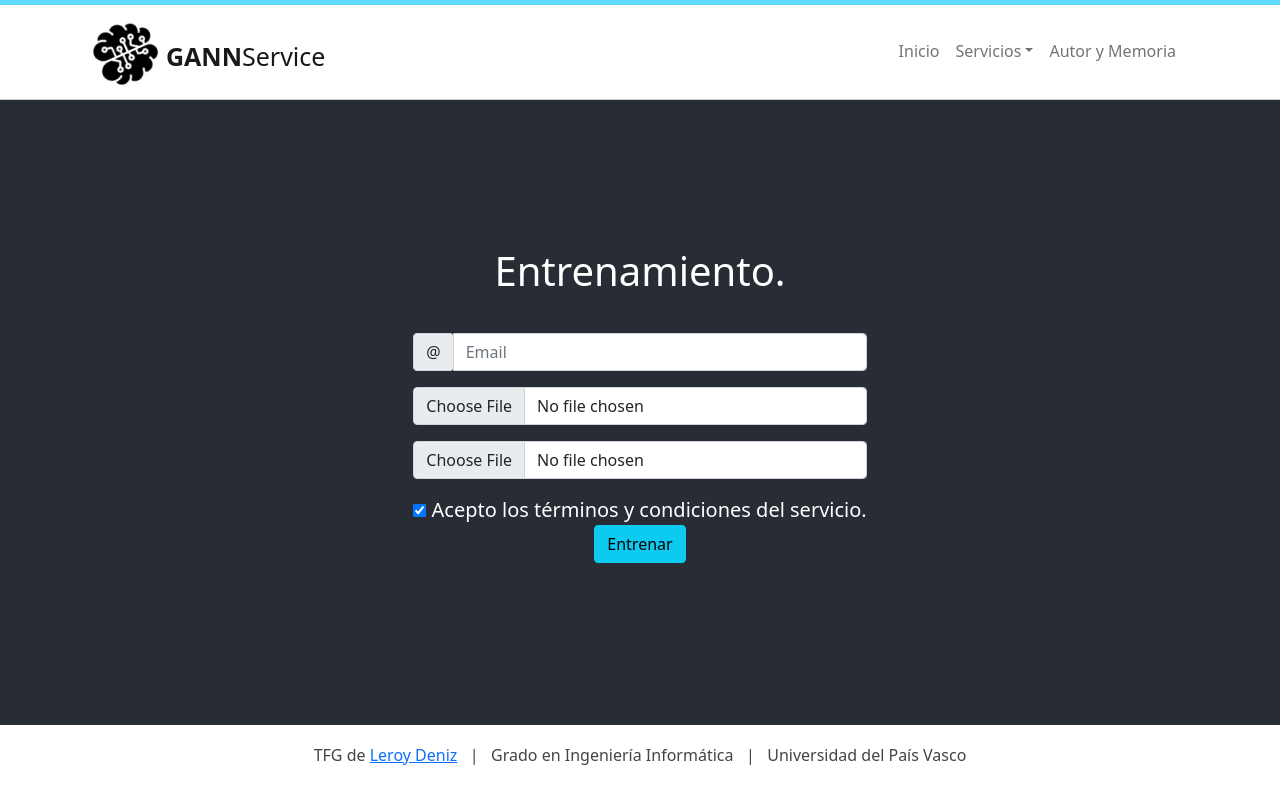
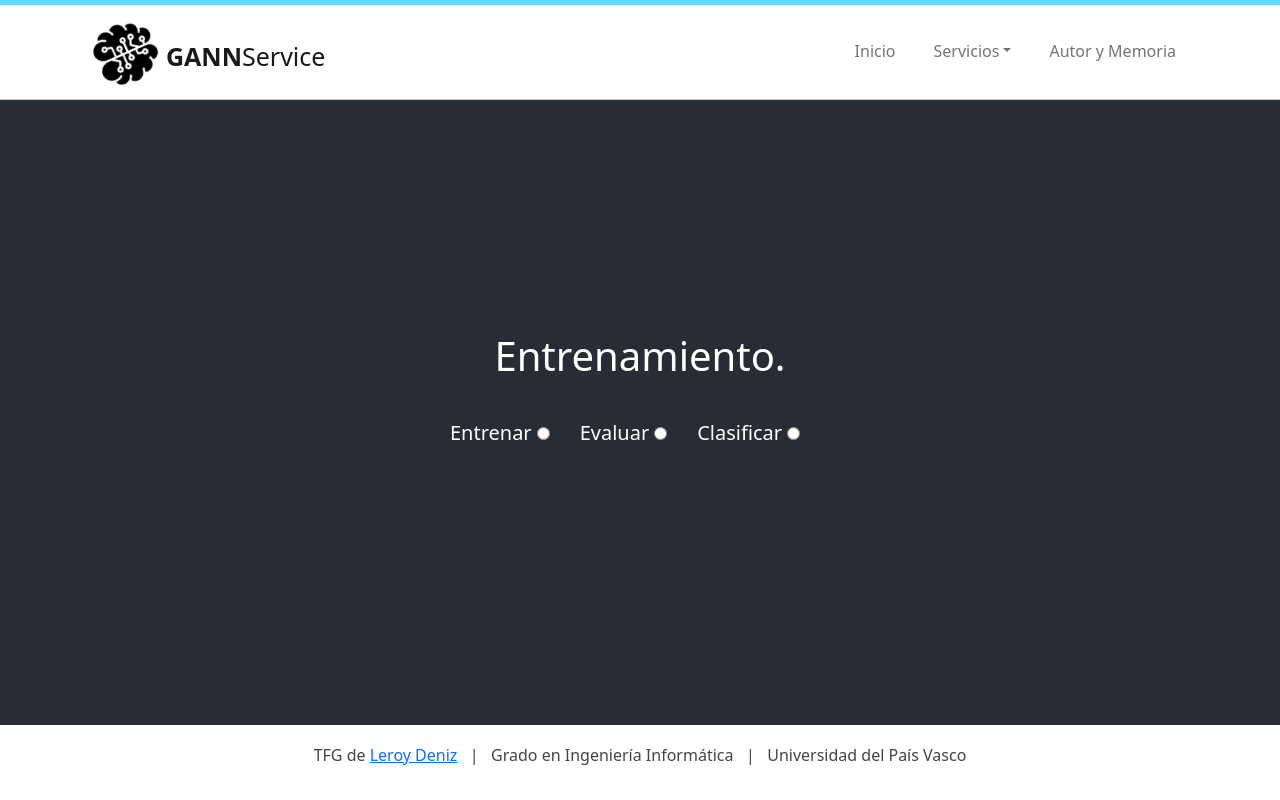
Before and after one commit to leroydeniz/GANN, a React (Create React App) app: page /entrenamiento in a window 1280 px wide. Built offline with nearby package versions, Linux system fonts and the light colour scheme.

Commit message:
Se agregan todos los casos de uso relativos a la vinculación con la API.

```diff
--- a/src/assets/css/App.css
+++ b/src/assets/css/App.css
@@ -68,6 +68,10 @@
 
 .ms-auto {
   background-color: white;
+}
+
+a.nav-link {
+  padding-left: 30px !important;
 }
 
 #logo img {
@@ -182,6 +186,15 @@
   transition: 300ms all;
 }
 
+#radio-buttons {
+  padding-bottom: 30px;
+}
+
+.RadioButton {
+  margin-left: 5px;
+  margin-right: 30px;
+}
+
 .btn-white:hover{
   background: #444;
   color:white;
@@ -196,7 +209,6 @@
   padding: 0px;
   padding-top: 53px;
 }
-
 
 #footer{
   padding-top: 20px;
--- a/src/components/Entrenamiento.js
+++ b/src/components/Entrenamiento.js
@@ -1,13 +1,73 @@
 import React, { Component } from 'react';
-import Formulario from './Formulario';
+import FormClasificar from './FormClasificar';
+import FormEvaluar from './FormEvaluar';
+import FormEntrenar from './FormEntrenar';
 
 export default class Entrenamiento extends Component {
-    render(){
-        return(
+
+    constructor(props) {
+        super(props);
+        this.state = {
+            opcion: null
+        };
+    }
+
+    handleChange = (e) => {
+        this.setState({ opcion: e.target.value }, this.handleSubmit);
+        //No se puede poner el alert acá porque no ha dado el tiempo de actualizar el valor aún
+    }
+
+    componentDidUpdate(prevProps, prevState) {
+        //alert(this.state.opcion);
+    }
+
+    render() {
+        return (
             <header className="App-header">
-            <h1>Entrenamiento.</h1>
-            <p><Formulario/></p>
-          </header>
+                <h1>Entrenamiento.</h1>
+                <p>
+                    <div id="radio-buttons">
+                        Entrenar
+                        <input
+                            id="entrenar"
+                            className="RadioButton"
+                            value="Entrenar"
+                            name="servicios"
+                            type="radio"
+                            onChange={this.handleChange}
+                        />
+                        Evaluar
+                        <input
+                            id="evaluar"
+                            className="RadioButton"
+                            value="Evaluar"
+                            name="servicios"
+                            type="radio"
+                            onChange={this.handleChange}
+                        />
+                        Clasificar
+                        <input
+                            id="clasificar"
+                            className="RadioButton"
+                            value="Clasificar"
+                            name="servicios"
+                            type="radio"
+                            onChange={this.handleChange}
+                        />
+                    </div>
+                    {this.state.opcion=='Entrenar' &&
+                        <FormEntrenar />
+                    }
+                    {this.state.opcion=='Evaluar' &&
+                        <FormEvaluar />
+                    }
+                    {this.state.opcion=='Clasificar' &&
+                        <FormClasificar />
+                    }
+
+                </p>
+
+            </header>
         );
     }
 }
--- /dev/null
+++ b/src/components/FormEntrenar.js
@@ -0,0 +1,50 @@
+import React, { Component } from 'react';
+import 'bootstrap/dist/css/bootstrap.css';
+
+export default class FormEntrenar extends Component {
+
+    //Se generan los enlaces para poder tener acceso a los datos que vamos a recoger
+    emailRef = React.createRef();
+    dataset1Ref = React.createRef();
+    termsRef = React.createRef();
+
+    recibirFormulario = (e) => {
+        //Evita que se recargue la página y se envíe el formulario
+        e.preventDefault();
+        var email = this.emailRef.current.value;
+        var dts1 = this.dataset1Ref.current.value;
+        var terms = this.termsRef.current.value;
+
+        if (terms) {
+            this.render(email + dts1);
+        }
+    }
+
+    render() {
+        return (
+            <form onSubmit={this.recibirFormulario}>
+                <div className="input-group mb-3">
+                    <div className="input-group-prepend">
+                        <span className="input-group-text" id="basic-addon1">@</span>
+                    </div>
+                    <input className="form-control" type='email' id='email' name='email' placeholder="Email" aria-label="Email" aria-describedby="basic-addon1" ref={this.emailRef} required />
+                </div>
+
+                <div className="input-group mb-3">
+                    <input className="form-control" type='file' id='dataset1' name='dataset1' placeholder="Dataset de train" aria-label="Dataset de train" aria-describedby="basic-addon1" ref={this.dataset1Ref} required />
+                </div>
+
+                <div className='form-group'>
+                    <label><input type="checkbox" name="terms" id="terms" value="Acepto" ref={this.termsRef} defaultChecked={true} /> Acepto los términos y condiciones del servicio.</label><br />
+                </div>
+
+                <div className='form-group'>
+                    <input type='submit' className="btn btn-info" value="Entrenar" />
+                </div>
+
+
+            </form>
+        );
+
+    }
+}
--- /dev/null
+++ b/src/components/FormEvaluar.js
@@ -0,0 +1,56 @@
+import React, { Component } from 'react';
+import 'bootstrap/dist/css/bootstrap.css';
+
+export default class FormEvaluar extends Component {
+
+    //Se generan los enlaces para poder tener acceso a los datos que vamos a recoger
+    emailRef = React.createRef();
+    dataset1Ref = React.createRef();
+    dataset2Ref = React.createRef();
+    termsRef = React.createRef();
+
+    recibirFormulario = (e) => {
+        //Evita que se recargue la página y se envíe el formulario
+        e.preventDefault();
+        var email = this.emailRef.current.value;
+        var dts1 = this.dataset1Ref.current.value;
+        var dts2 = this.dataset2Ref.current.value;
+        var terms = this.termsRef.current.value;
+
+        if (terms) {
+            this.render(email + dts1);
+        }
+    }
+
+    render() {
+        return (
+            <form onSubmit={this.recibirFormulario}>
+                <div className="input-group mb-3">
+                    <div className="input-group-prepend">
+                        <span className="input-group-text" id="basic-addon1">@</span>
+                    </div>
+                    <input className="form-control" type='email' id='email' name='email' placeholder="Email" aria-label="Email" aria-describedby="basic-addon1" ref={this.emailRef} required />
+                </div>
+
+                <div className="input-group mb-3">
+                    <input className="form-control" type='file' id='dataset1' name='dataset1' placeholder="Dataset de train" aria-label="Dataset de train" aria-describedby="basic-addon1" ref={this.dataset1Ref} required />
+                </div>
+
+                <div className="input-group mb-3">
+                    <input className="form-control" type='file' id='dataset2' name='dataset2' placeholder="Dataset de test" aria-label="Dataset de test" aria-describedby="basic-addon1" ref={this.dataset2Ref} />
+                </div>
+
+                <div className='form-group'>
+                    <label><input type="checkbox" name="terms" id="terms" value="Acepto" ref={this.termsRef} defaultChecked={true} /> Acepto los términos y condiciones del servicio.</label><br />
+                </div>
+
+                <div className='form-group'>
+                    <input type='submit' className="btn btn-info" value="Entrenar" />
+                </div>
+
+
+            </form>
+        );
+
+    }
+}
```
Also changed, not shown: src/components/FormClasificar.js (renamed from src/components/Formulario.js, +4 -6 lines).
